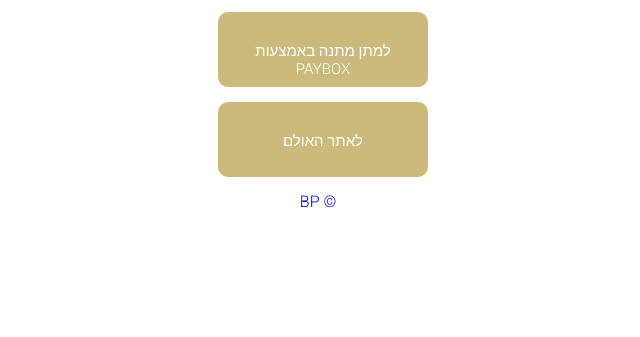
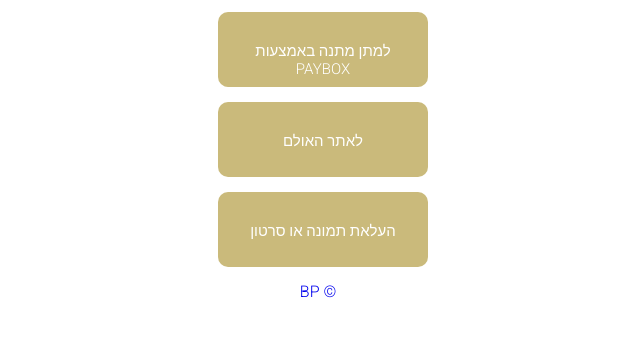
Before and after one commit to BarPupko/Wedding-site-menu, a website: page index.html in a window 1280 px wide. Shown: the part 423-760 px from the top of the page, without its empty margins (322-962 px from the left). Drawn offline with Linux system fonts and the light colour scheme.

Commit message:
update page

```diff
--- a/index.html
+++ b/index.html
@@ -17,6 +17,7 @@
          <ul><a target="_blank" rel="noopener noreferrer" href="https://waze.com/ul/hsvbgwd7jq">ניווט לאולמי סנדרין</a></ul>
          <ul><a target="_blank" rel="noopener noreferrer" href="https://payboxapp.page.link/gEbsaM38mmPCzRXV6">למתן מתנה באמצעות PAYBOX</a></ul>
          <ul><a target="_blank" rel="noopener noreferrer" href="https://www.sandrine-events.com/">לאתר האולם</a></ul>
+         <ul><a target="_blank" rel="noopener noreferrer" href="https://drive.google.com/drive/folders/1hSy90nyd2QtwNBHuPeyEYPGmCdXR28pJ?usp=sharing">העלאת תמונה או סרטון </a></ul>
 
 
     </li>
```
